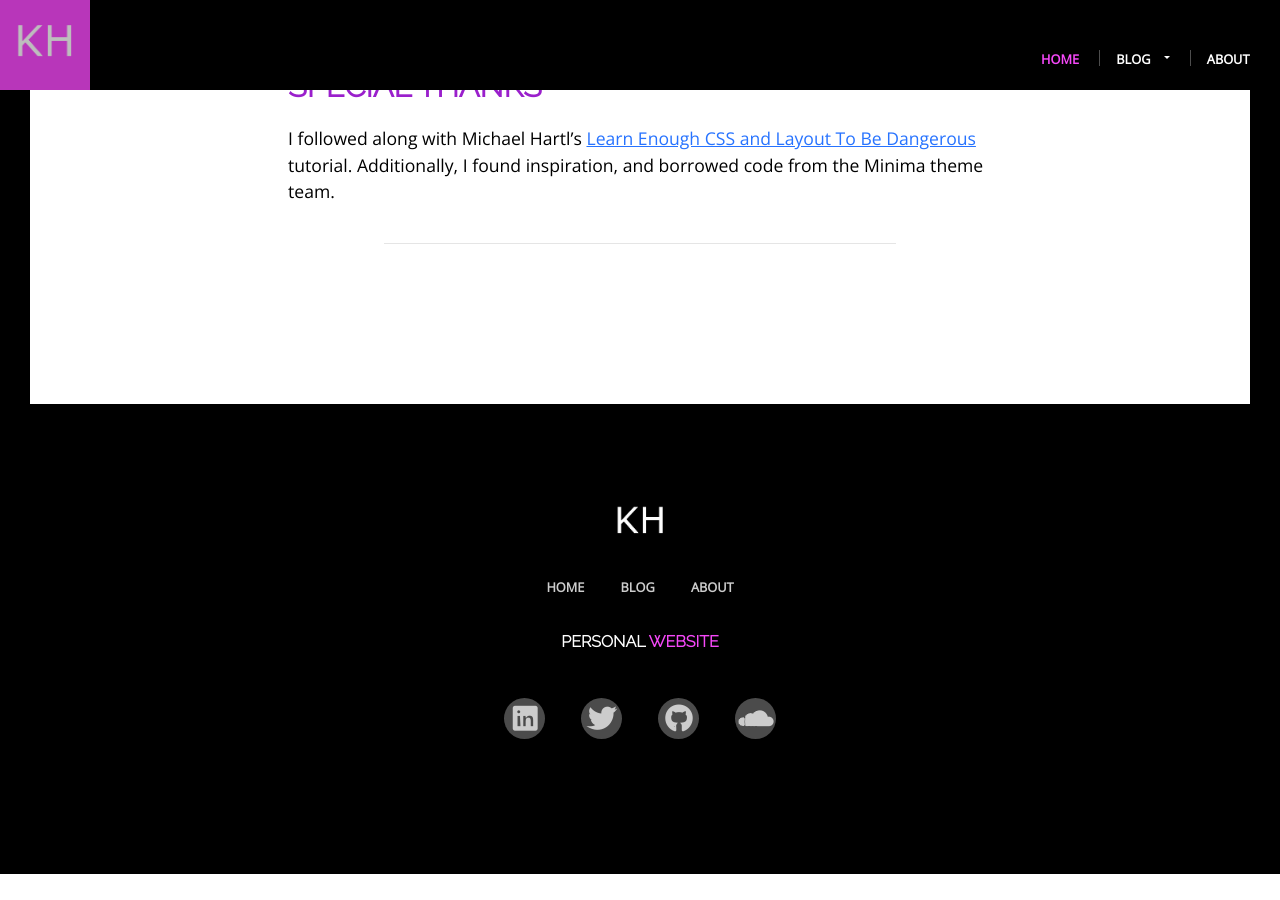
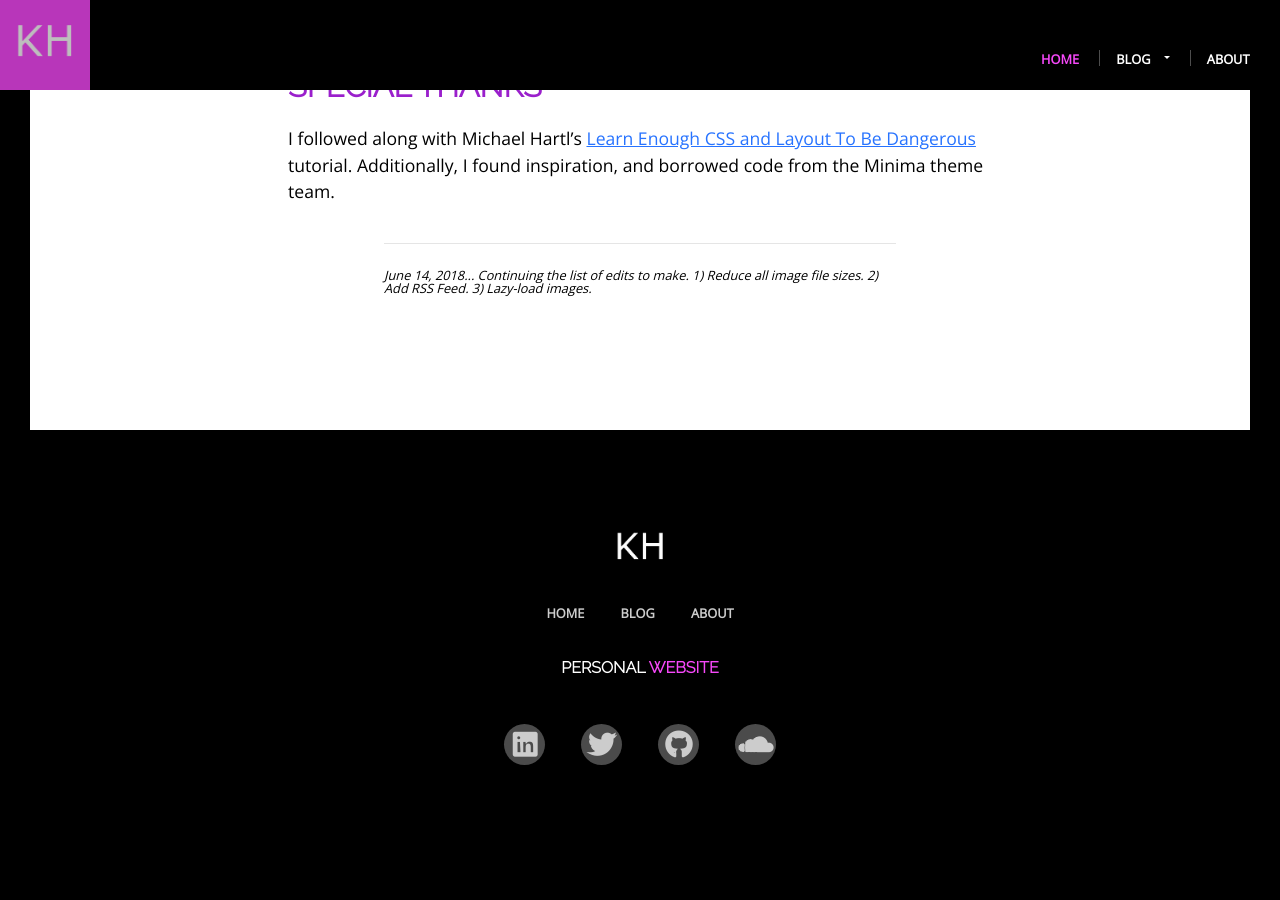
Before and after one commit to khoeger/khoeger.github.io, a Jekyll site: the page built from _posts/2018-05-01-new-website-layout.md, in a window 1280 px wide and 900 px high, scrolled down 1823 px. Built offline with Jekyll 4.4.1, drawn with Linux system fonts in a browser that asks for light colours; before the commit the page ends 2697 px from its top, so only the background shows below that.

Commit message:
Add more to the to do list to make website presentable.

```diff
--- a/_posts/2018-05-01-new-website-layout.md
+++ b/_posts/2018-05-01-new-website-layout.md
@@ -5,6 +5,7 @@ date:   2018-05-02 16:15:00 -0500
 categories: css html jekyll maintenance tutorial website
 published: true
 postHero: /assets/img/2018/2018-05-01/new-blog-layout.png
+postFooter: June 14, 2018... Continuing the list of edits to make. 1) Reduce all image file sizes. 2) Add RSS Feed. 3) Lazy-load images.
 ---
 I have a new website layout!
 
```
